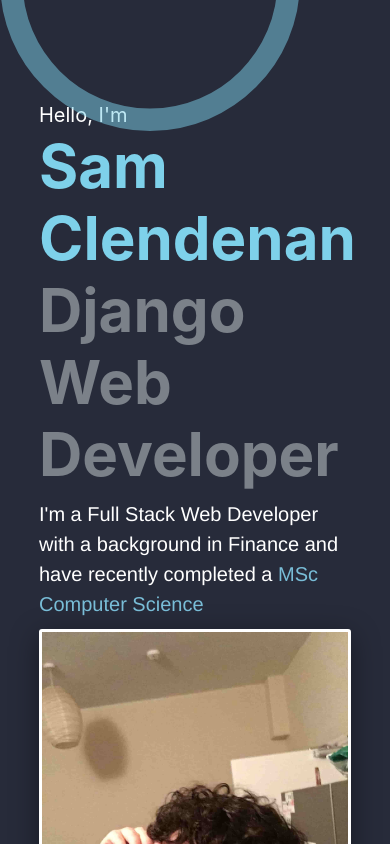
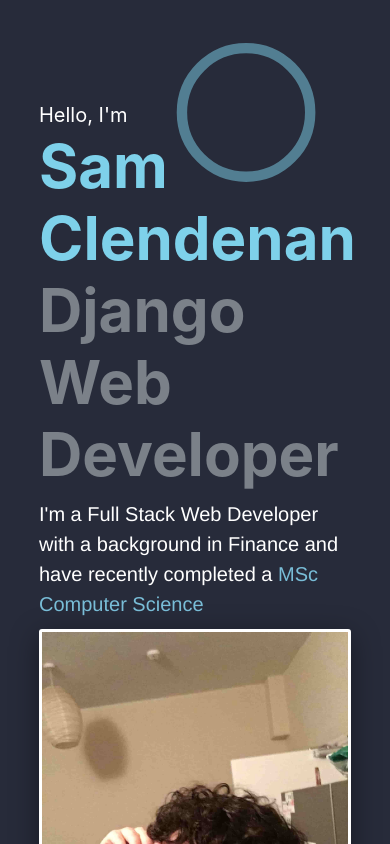
Before and after one commit to SamRocan/Portfolio, a React (Create React App) app in the folder frontend/: page / in a window 390 px wide. Shown: the top 844 px of the page. Built offline with nearby package versions, Linux system fonts and the light colour scheme.

Commit message:
Finally Fixed the overflow issue

```diff
--- a/frontend/src/App.css
+++ b/frontend/src/App.css
@@ -154,10 +154,16 @@
 }
 #circle-bg-2{
   position: absolute;
+  top: 5%;
+  right: 5%;
+  max-height: 250px;
+  max-width: 250px;
+  /*
   top: -300px;
-  right: -50%;
+  right: -50%;*/
   background-color: rgba(0,0,0,0);
-  max-height: 500px;
+  /*
+  max-height: 500px;*/
   z-index: 0;
   animation: fadeinSideRight 1.5s ease-in-out 0.9ms both;
 
@@ -178,9 +184,13 @@
     display: none;
   }
   #circle-bg-2{
+    display: block;
+    top: 5%;
+    right: 5%;
+    max-height: 250px;
+    max-width: 250px;
+  }
+  #circle-bg-3{
     display: none;
   }
-  #circle-bg-3{
-    display: block;
-  }
 }
```
